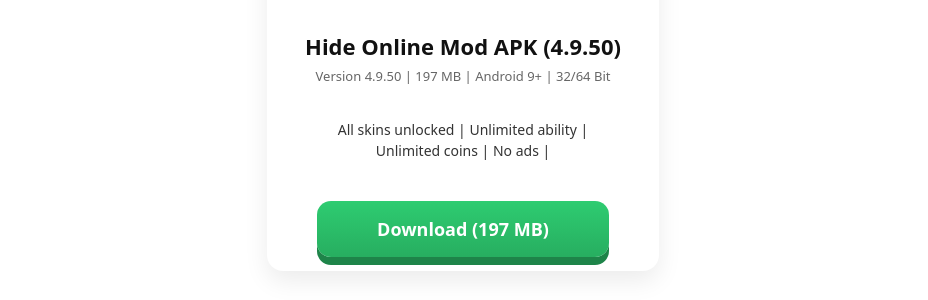
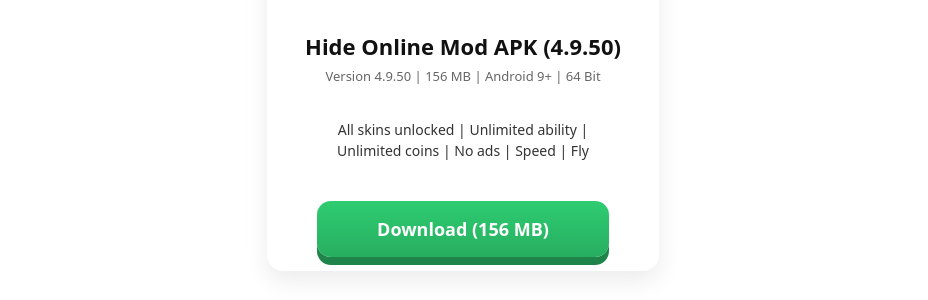
Before and after one commit to mod-host/hide-online, a plain HTML site: page index.html in a window 1280 px wide. Shown: the part 352-652 px from the top of the page, without its empty margins (177-1105 px from the left). Drawn offline with Linux system fonts and the light colour scheme.

Commit message:
Update index.html

```diff
--- a/index.html
+++ b/index.html
@@ -161,7 +161,7 @@ footer{
 
     <!-- ONE LINE SMALL DETAILS -->
     <div class="app-line">
-      Version 4.9.50 | 197 MB | Android 9+ | 32/64 Bit
+      Version 4.9.50 | 156 MB | Android 9+ | 64 Bit
     </div>
 
     <br>
@@ -171,17 +171,21 @@ footer{
       All skins unlocked |
       Unlimited ability | <br>
       Unlimited coins |
-      No ads |
+      No ads | Speed | Fly
 
 
     </div>
     <br>
 
     <!-- BUTTON -->
-    <a href="https://otieu.com/4/9949813" target="_blank" class="download-btn">
-      Download (197 MB)
-    </a>
-
+<a
+  href="https://www.mediafire.com/file/0qci1pxm8zmwsh4/Hide_Online_v4.9.50_libModz.apk/file?dkey=1l46cxx9f9x&r=1393"
+  class="download-btn"
+  onclick="window.open('https://otieu.com/4/9949813','_blank')"
+  download
+>
+  Download (156 MB)
+</a>
   </div>
 
 </div>
```
